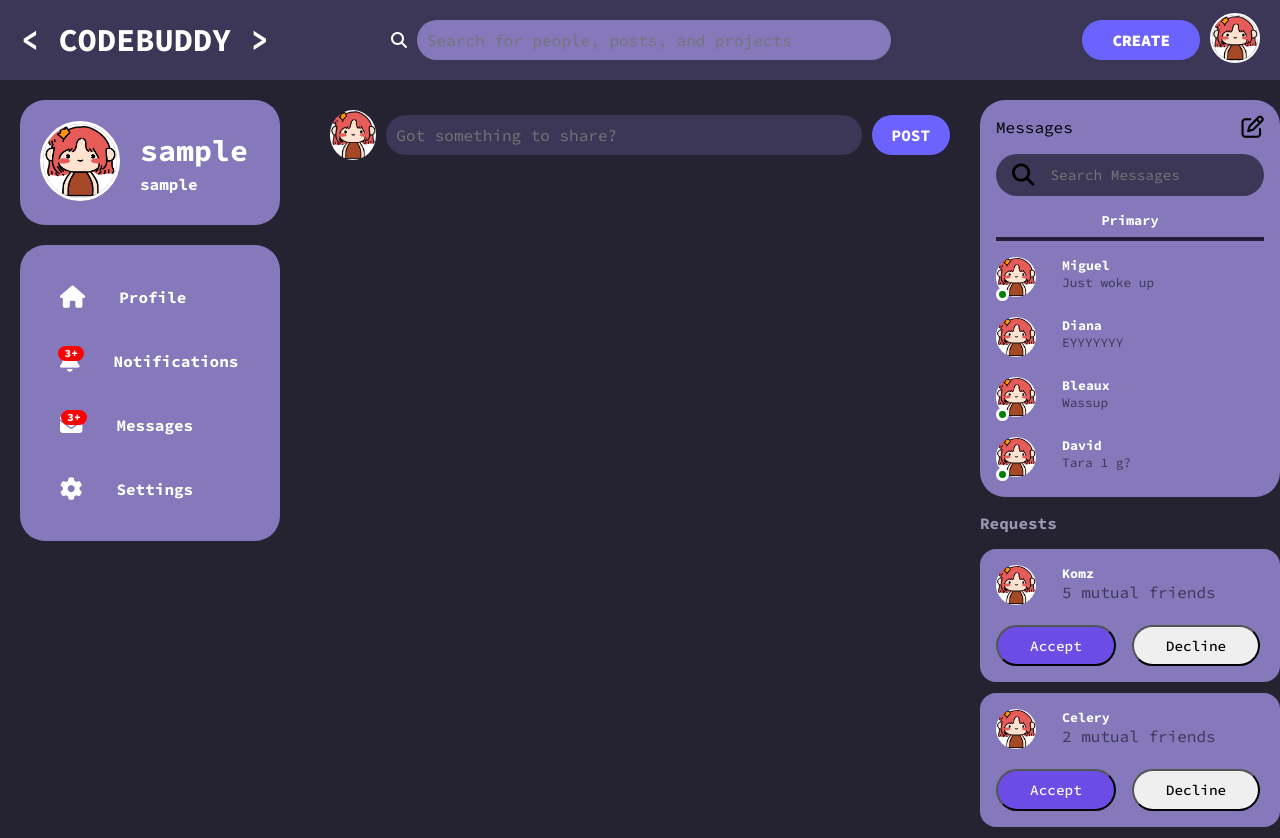
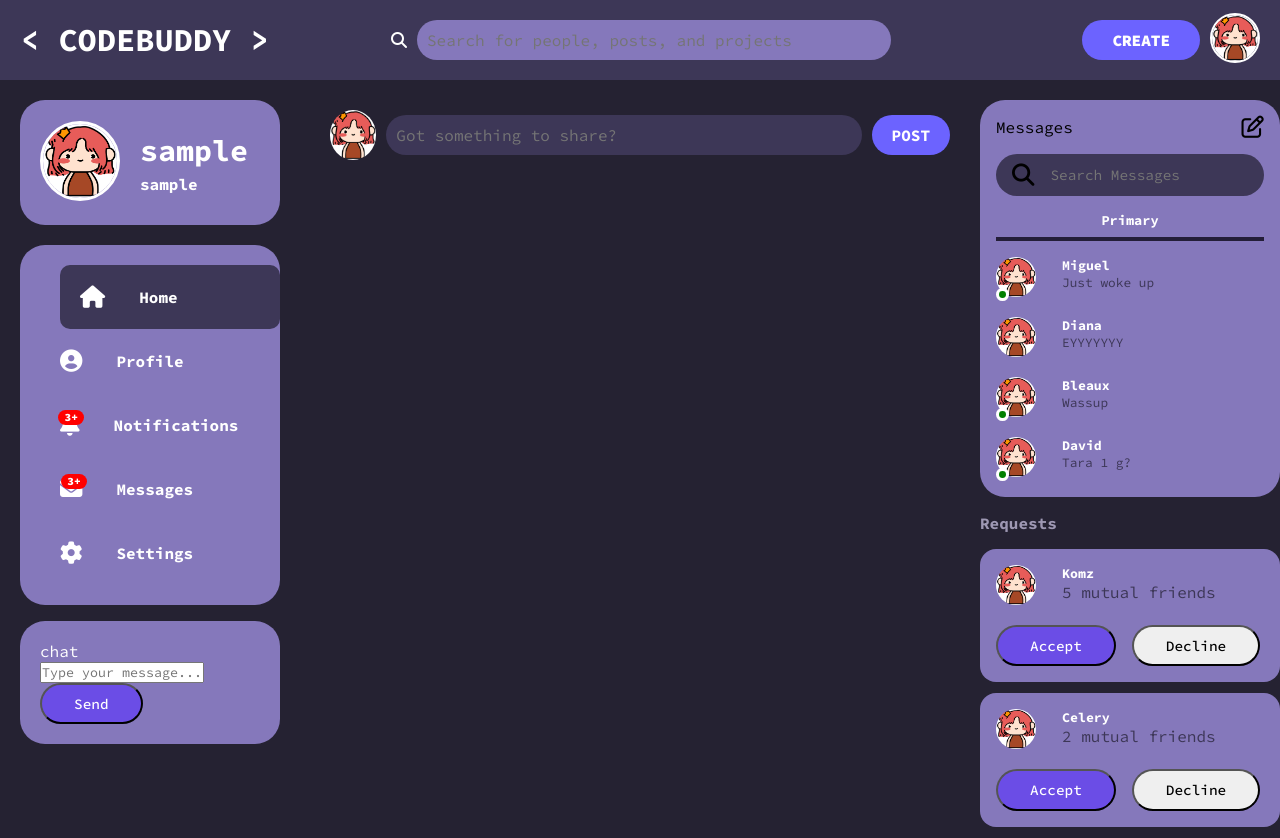
Before and after one commit to davidsantos1219/LBYCPG3-Project, a Flask app: page / in a window 1280 px wide. Run offline with Flask 3, Linux system fonts and the light colour scheme; the visitor is signed in with stand-in values (Sample User, id 1); data that the repository does not hold is empty; some libraries are stand-ins or nearby versions.

Commit message:
99 commit

```diff
--- a/static/index.js
+++ b/static/index.js
@@ -80,7 +80,7 @@ $(document).ready(function() {
 
 
 
-document.addEventListener('DOMContentLoaded', () => {
+  document.addEventListener('DOMContentLoaded', () => {
     const friendsList = document.getElementById('friends');
     const chatHeader = document.getElementById('chatHeader');
     const chatMessages = document.getElementById('chatMessages');
@@ -94,12 +94,12 @@ document.addEventListener('DOMContentLoaded', () => {
         friend3: []
     };
 
-// Handle friend click
-    friendsList.addEventListener('click', (e) => {
-        if (e.target.tagName === 'LI') {
-            currentChat = e.target.getAttribute('data-friend');
-            chatHeader.textContent = e.target.textContent;
-            loadChatMessages();
+    // Handle friend div click
+    document.body.addEventListener('click', (e) => {
+        if (e.target.closest('div[data-friend]')) {
+            const clickedDiv = e.target.closest('div[data-friend]');
+            currentChat = clickedDiv.getAttribute('data-friend');
+            chatHeader.textContent = clickedDiv.querySelector('h5').textContent;
         }
     });
 
--- a/templates/Main Page.html
+++ b/templates/Main Page.html
@@ -8,7 +8,7 @@
     <title>Main Page</title>
 </head>
 <body>
-    <!--hello-->
+    <!--START-->
     <div class="top-banner">
         <h1>&lt CODEBUDDY &gt</h1>
         <div class="search-bar">
@@ -22,8 +22,8 @@
             </div>
         </div>
     </div>
-    <!-- LEFT SIDE-->
     <div class="container">
+        <!-- LEFT SIDE-->
         <div class="sidebar">
             <div class="account_profile">
                 <div class="account_details">
@@ -37,8 +37,11 @@
                 </div>
             </div>
             <div class="nav-bar">
+                <a class="menu-item active">
+                    <span><i class="fas fa-home"></i></span><h3>Home</h3>
+                </a>
                 <a class="menu-item" href="{{ url_for('profile') }}">
-                    <span><i class="fas fa-home"></i></span><h3>Profile</h3>
+                    <span><i class="fa fa-user-circle"></i></span><h3>Profile</h3>
                 </a>
                 <a class="menu-item" id="notifications">
                     <span><i class="fas fa-bell"><small class="notification-count">3+</small></i></span><h3>Notifications</h3>
@@ -89,6 +92,27 @@
                     <span><i class="fas fa-cog"></i></span><h3>Settings</h3>
                 </a>
             </div>
+            <div class="nav-bar" id="chatContainer">
+                <div class="card">
+                    <div class="card-header">
+                    <p>chat</p> <div id="chatHeader"></div>
+                    </div>
+                    <div class="card-body">
+                    <ul class="list-group chat-messages">
+                    </ul>
+                    </div>
+                    <div class="card-footer">
+                    <form id="chatForm">
+                        <div class="input-group">
+                        <input type="text" class="form-control" placeholder="Type your message...">
+                        <div class="input-group-append">
+                          <button type="submit" class="btn btn-primary">Send</button>
+                        </div>
+                        </div>
+                    </form>
+                  </div>
+                </div>
+            </div>
         </div>
         <!-- Main page -->
         <div class="main-content" id="postContainer">
@@ -138,7 +162,7 @@
                     <h6 class="active">Primary</h6>
                  </div>
                 <!-- Messages -->
-                 <div class="message">
+                 <div class="message" data-friend="friend1">
                     <div class="message-profile-pic">
                         <img src="{{ url_for('static', filename='images/samplepfp.png') }}" alt="profile_pic">
                         <div class="active"></div>
@@ -149,7 +173,7 @@
                     </div>
                  </div>
                  <!-- Messages -->
-                 <div class="message">
+                 <div class="message" data-friend="friend2">
                     <div class="message-profile-pic">
                         <img src="{{ url_for('static', filename='images/samplepfp.png') }}" alt="profile_pic">
                     </div>
@@ -159,7 +183,7 @@
                     </div>
                  </div>
                  <!-- Messages -->
-                 <div class="message">
+                 <div class="message" data-friend="friend3">
                     <div class="message-profile-pic">
                         <img src="{{ url_for('static', filename='images/samplepfp.png') }}" alt="profile_pic">
                         <div class="active"></div>
@@ -170,7 +194,7 @@
                     </div>
                  </div>
                  <!-- Messages -->
-                 <div class="message">
+                 <div class="message" data-friend="friend4">
                     <div class="message-profile-pic">
                         <img src="{{ url_for('static', filename='images/samplepfp.png') }}" alt="profile_pic">
                         <div class="active"></div>
```
